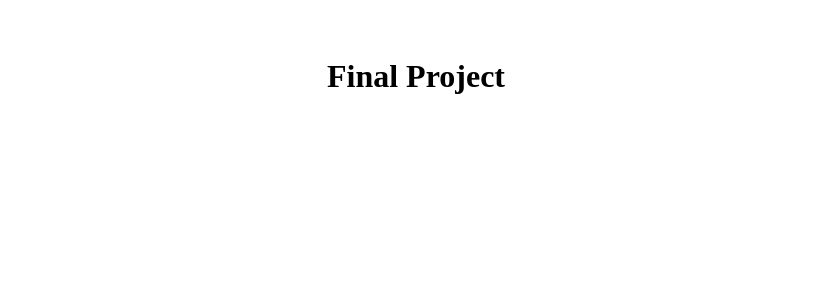
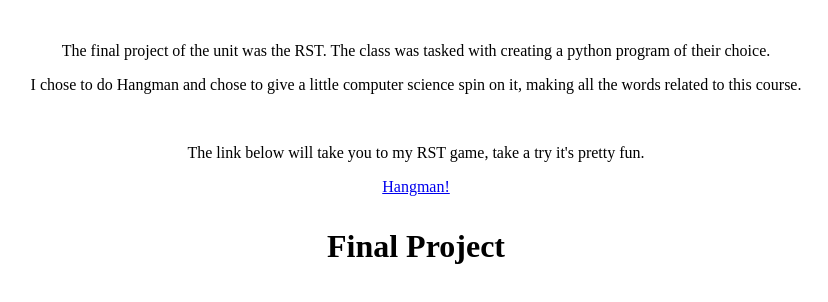
Before and after one commit to ash-ics3u-2023-01/portfolio-websites-JamesMM123, a plain HTML site: page FinalProject.html in a window 1280 px wide. Shown: the whole page, without its empty margins (224-1052 px from the left). Drawn offline with Linux system fonts and the light colour scheme.

Commit message:
Update FinalProject.html
CLOSE

```diff
--- a/FinalProject.html
+++ b/FinalProject.html
@@ -8,7 +8,11 @@
 <br>
 
 <div class = "a">
-
+<p>The final project of the unit was the RST. The class was tasked with creating a python program of their choice.</p></p>
+<p>I chose to do Hangman and chose to give a little computer science spin on it, making all the words related to this course.</p>
+<br>
+<p>The link below will take you to my RST game, take a try it's pretty fun.</p>
+<a href = "https://github.com/JamesMM123/James">Hangman!</a>
 
 <h1>
 <div class="a">
```
